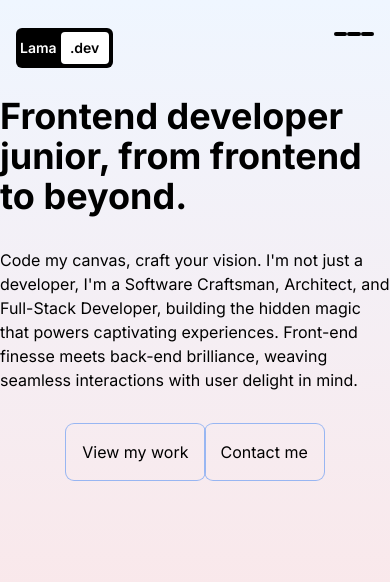
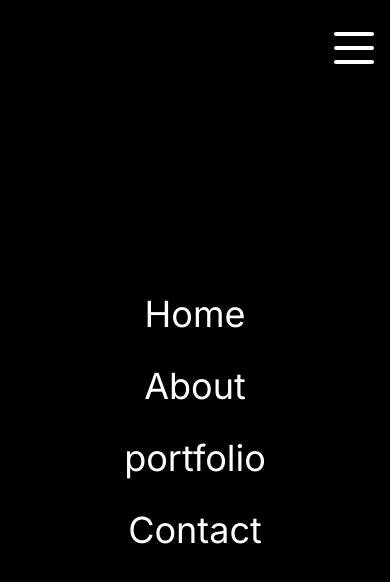
Before and after one commit to montsegv-2/next-portafolio, a Next.js app: page / in a window 390 px wide. Shown: the top 582 px of the page. Built offline with nearby package versions, Linux system fonts and the light colour scheme.

Commit message:
Add hamburger menu

```diff
--- a/src/components/navbar.jsx
+++ b/src/components/navbar.jsx
@@ -1,4 +1,11 @@
 import Link from "next/link";
+
+const links = [
+  { url: "/", title: "Home" },
+  { url: "/about", title: "About" },
+  { url: "/porfolio", title: "portfolio" },
+  { url: "/contact", title: "Contact" },
+];
 
 const Navbar = () => {
   return (
@@ -18,11 +25,19 @@
       {/* RESPONSIVE MENU */}
       <div className="">
         {/* MENU BUTTON */}
-        <button className="w-10 h-8 flex">
-          <div className="w-10 h-1 bg-black rounded"></div>
-          <div className="w-10 h-1 bg-black rounded"></div>
-          <div className="w-10 h-1 bg-black rounded"></div>
+        <button className="w-10 h-8 flex flex-col justify-between z-50 relative">
+          <div className="w-10 h-1 bg-white rounded"></div>
+          <div className="w-10 h-1 bg-white rounded"></div>
+          <div className="w-10 h-1 bg-white rounded"></div>
         </button>
+        {/* MENU LIST */}
+        <div className="absolute top-0 left-0 w-screen h-screen bg-black text-white flex flex-col items-center justify-center gap-8 text-4xl">
+          {links.map((link) => (
+            <Link href={link.url} key={link.title}>
+              {link.title}
+            </Link>
+          ))}
+        </div>
       </div>
     </div>
   );
```
